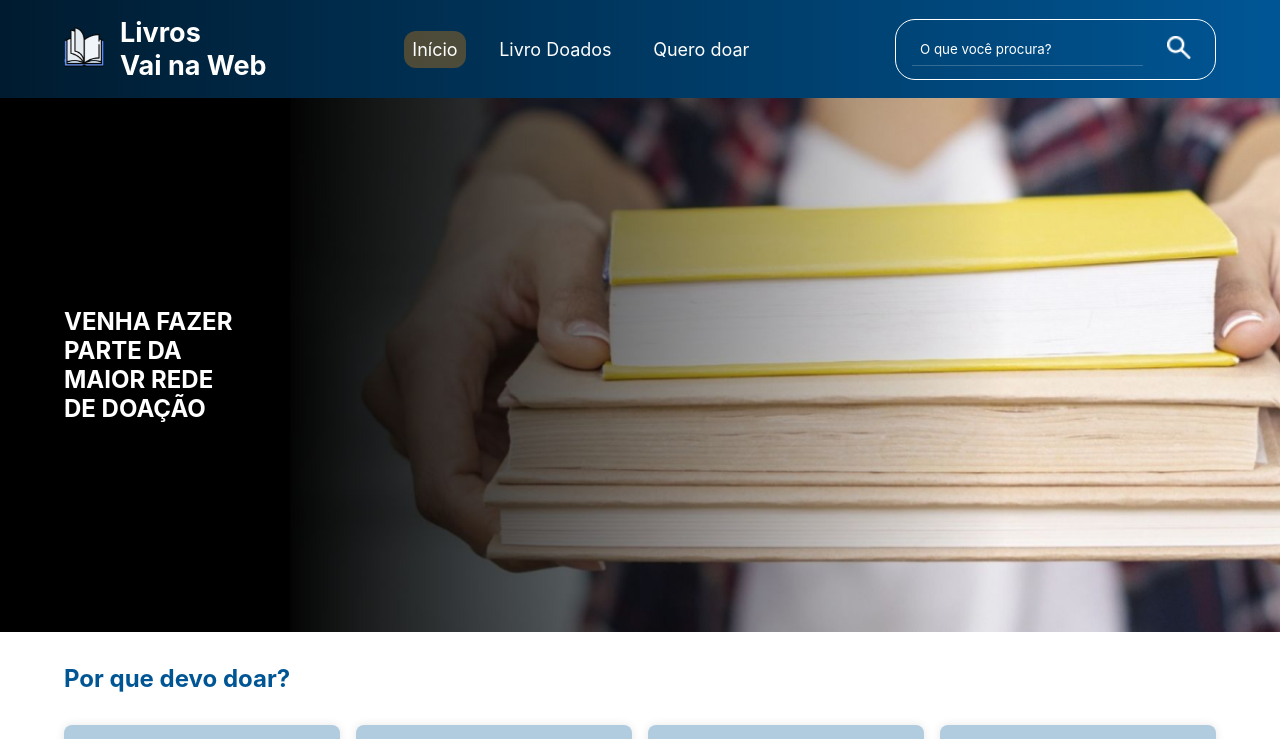
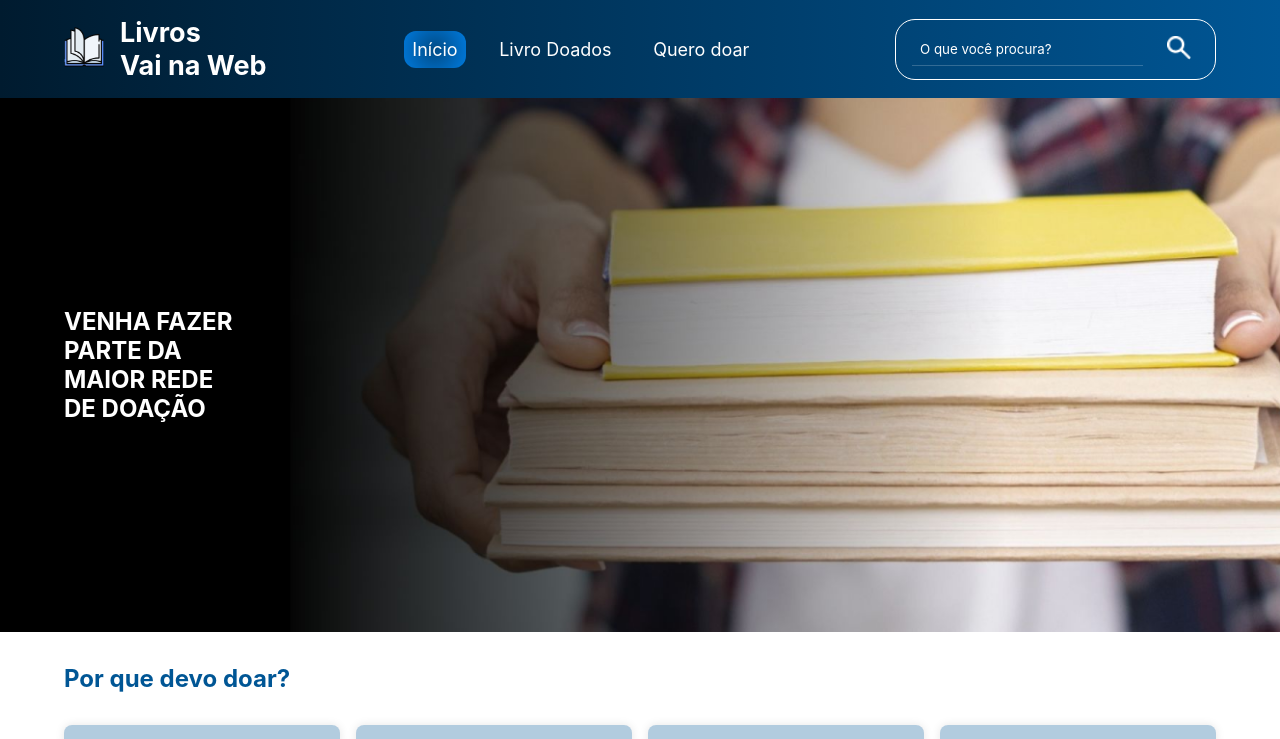
Before and after one commit to argelhr/VNW---desafio-final-mod-1, a React (Vite) app: page / in a window 1280 px wide. Shown: the top 739 px of the page. Built offline with nearby package versions, Linux system fonts and the light colour scheme.

Commit message:
style: altera o fundo do header ativo para um gradiente radial

```diff
--- a/src/components/Header/styles.module.scss
+++ b/src/components/Header/styles.module.scss
@@ -70,7 +70,7 @@ header {
         }
         &.active {
           border-radius: 12px;
-          background: rgba(255,140,0,0.3);
+          background: radial-gradient(circle, rgba(0, 140, 255, 0.3) 0%, rgba(0, 140, 255, 0.8) 100%);
         }
       }
     }
```
